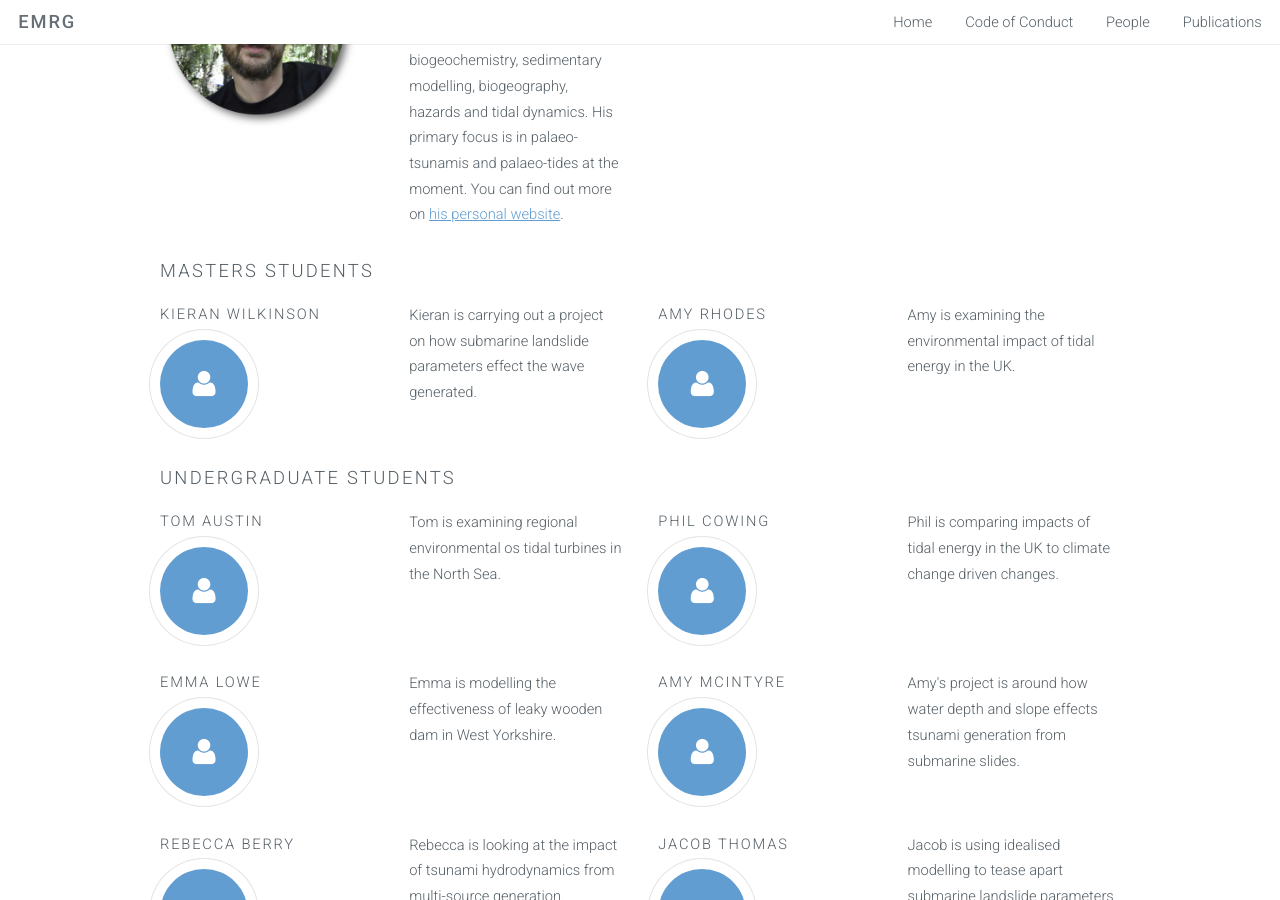
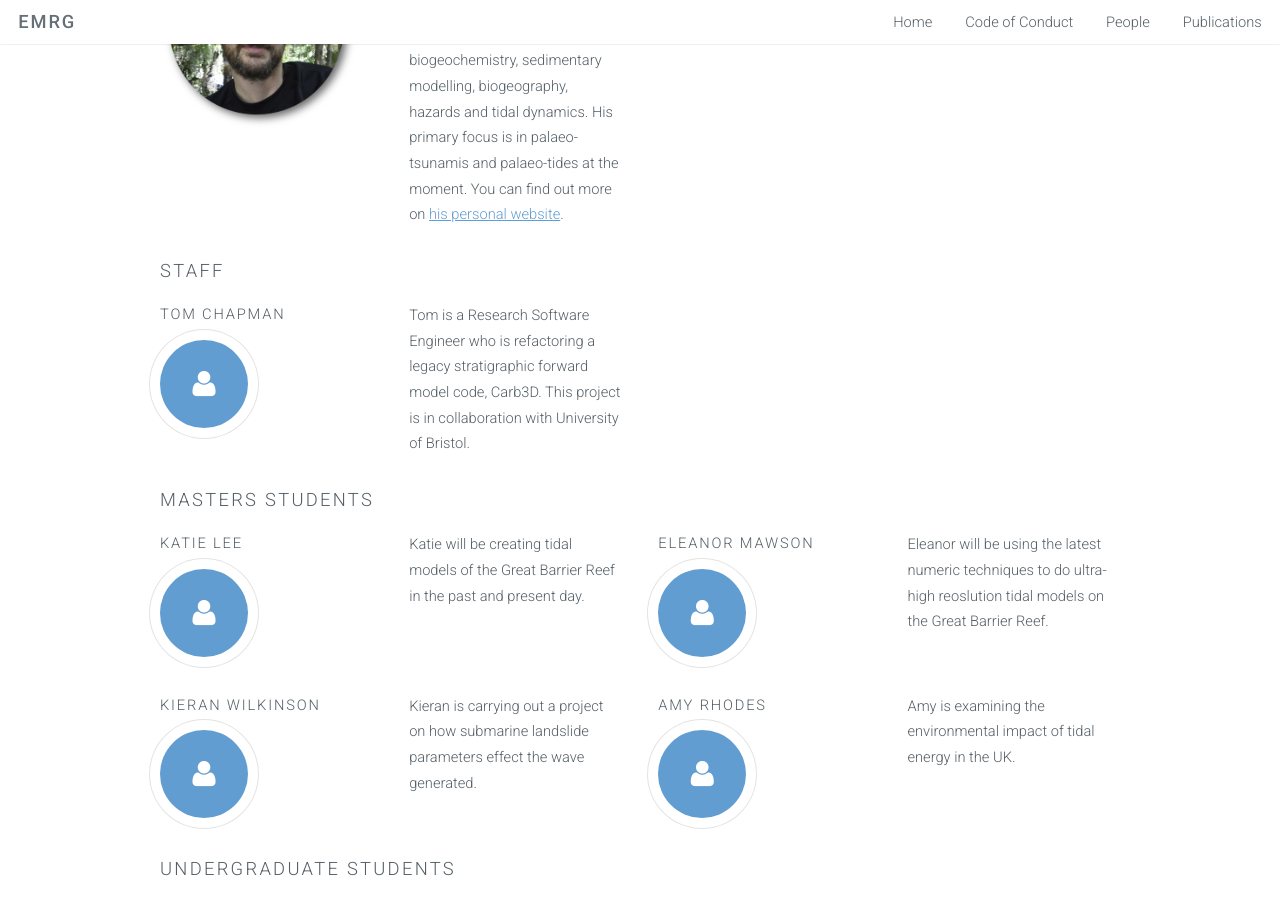
Before and after one commit to EnvModellingGroup/EnvModellingGroup.github.io, a Jekyll site: the page built from people/index.html, in a window 1280 px wide and 900 px high, scrolled down 511 px. Built offline with Jekyll 4.4.1, drawn with Linux system fonts in a browser that asks for light colours.

Commit message:
Add new people

```diff
--- a/people/index.html
+++ b/people/index.html
@@ -28,8 +28,37 @@ keywords: modelling, environmental, ecological, ecology, environment, computatio
 				</div>
 			</div>
 		</div>
+		<div class="container">
+			<h3>Staff</h3>
+			<div class="row">
+				<div class="3u">
+                        <h4>Tom Chapman</h4>
+			<span class="icon major fa-user"></span>
+                </div>
+                <div class="3u">
+                    <p>Tom is a Research Software Engineer who is refactoring a legacy stratigraphic forward model code, Carb3D.
+			This project is in collaboration with University of Bristol.</p>
+				</div>
+			</div>
+		</div>
         <div class="container">
             <h3>Masters students</h3>
+            <div class="row">
+				<div class="3u">
+						<h4>Katie Lee</h4>
+						<span class="icon major fa-user"></span>
+                </div>
+                <div class="3u">
+                    <p>Katie will be creating tidal models of the Great Barrier Reef in the past and present day.</p>
+                </div>
+				<div class="3u">
+						<h4>Eleanor Mawson</h4>
+						<span class="icon major fa-user"></span>
+                </div>
+                <div class="3u">
+                    <p>Eleanor will be using the latest numeric techniques to do ultra-high reoslution tidal models on the Great Barrier Reef.</p>
+                </div>
+		</div>
             <div class="row">
 				<div class="3u">
 						<h4>Kieran Wilkinson</h4>
@@ -45,7 +74,7 @@ keywords: modelling, environmental, ecological, ecology, environment, computatio
                 <div class="3u">
                     <p>Amy is examining the environmental impact of tidal energy in the UK.</p>
                 </div>
-			</div>
+		</div>
 
         </div>
         <div class="container">
```
